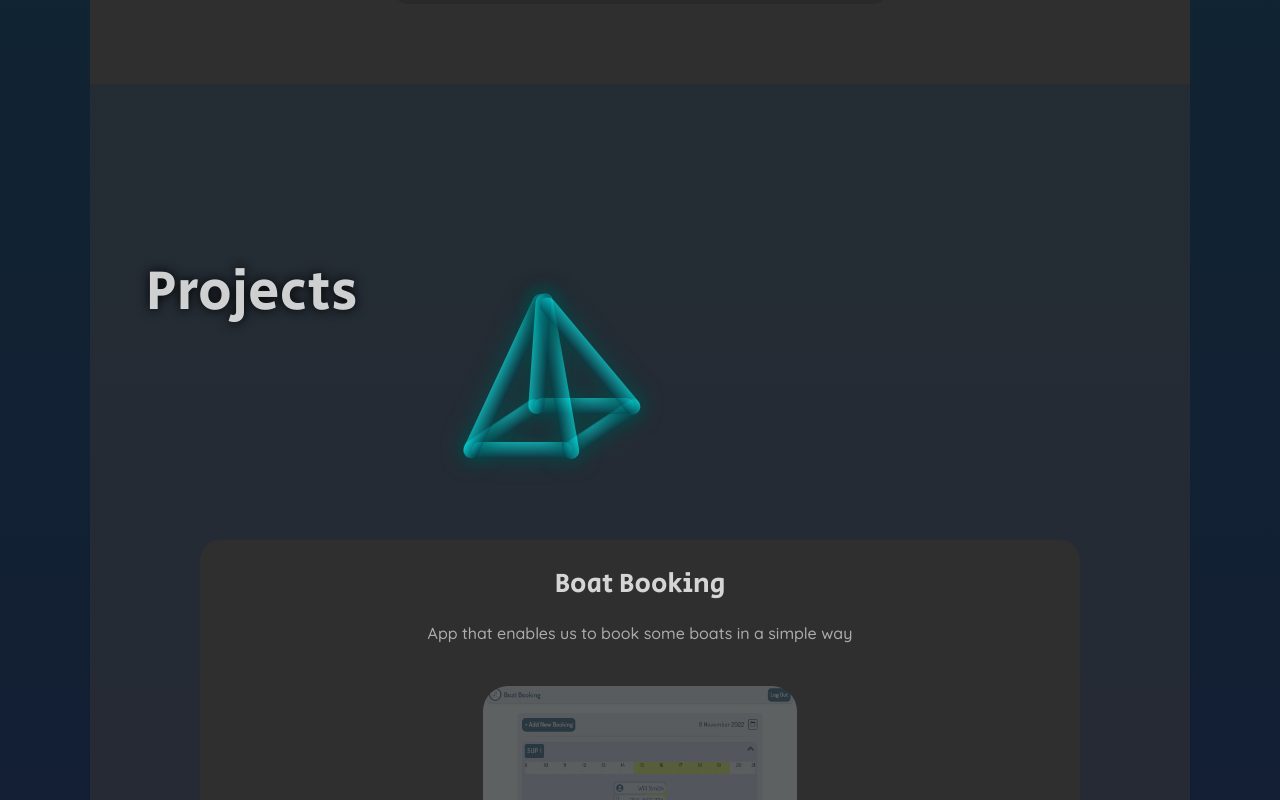
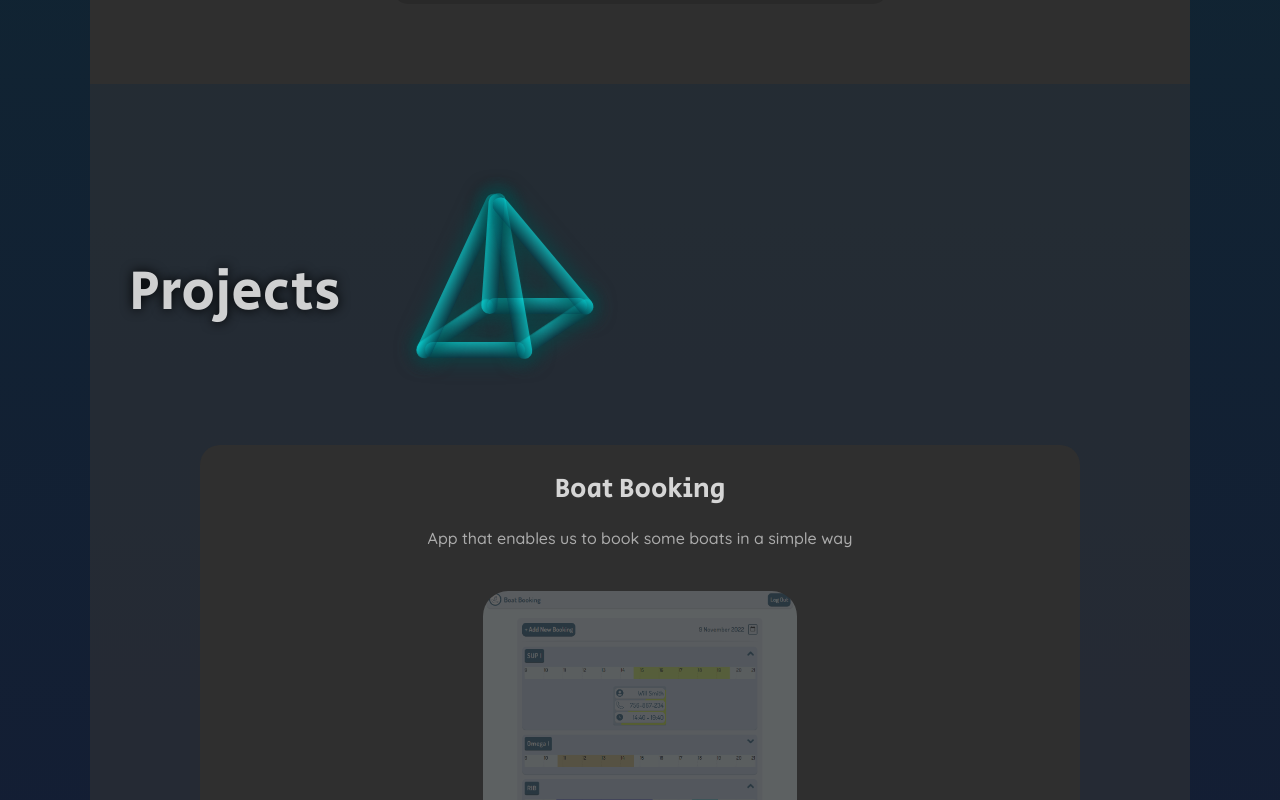
Before and after one commit to mweglowski/old_portfolio, a React (Create React App) app: page / in a window 1280 px wide. Shown: the part 2460-3260 px from the top of the page. Built offline with nearby package versions, Linux system fonts and the light colour scheme.

Commit message:
animation

```diff
--- a/src/components/Projects/Projects.module.css
+++ b/src/components/Projects/Projects.module.css
@@ -11,11 +11,11 @@
 }
 
 .sectionTitle {
+  position: relative;
   display: flex;
-  flex-direction: column;
   position: relative;
   width: fit-content;
-  margin: 3em 0 2em 1em;
+  margin: 3em 0 2em .7em;
   font-size: 3.5rem;
   text-shadow: 0 0 0.2em black;
   color: #ffffffcc;
@@ -23,6 +23,9 @@
 
 /* SECTION TITLE ANIMATION */
 .titleAnimation {
+  position: absolute;
+  top: -50%;
+  right: 30%;
   transform: scale(1.5);
   margin-bottom: 0.5em;
 }
@@ -164,18 +167,11 @@
   }
 }
 
-@media screen and (min-width: 550px) {
-  .sectionTitle {
-    flex-direction: row;
+
+@media screen and (min-width: 560px) {
+  .titleAnimation {
+    top: -100px;
+    left: 100px;
+    transform: scale(2);
   }
-	.titleAnimation {
-		margin-left: -20%;
-	}
 }
-
-@media screen and (min-width: 750px) {
-	.titleAnimation {
-		transform: scale(2);
-		margin-bottom: 2em;
-	}
-}
```
